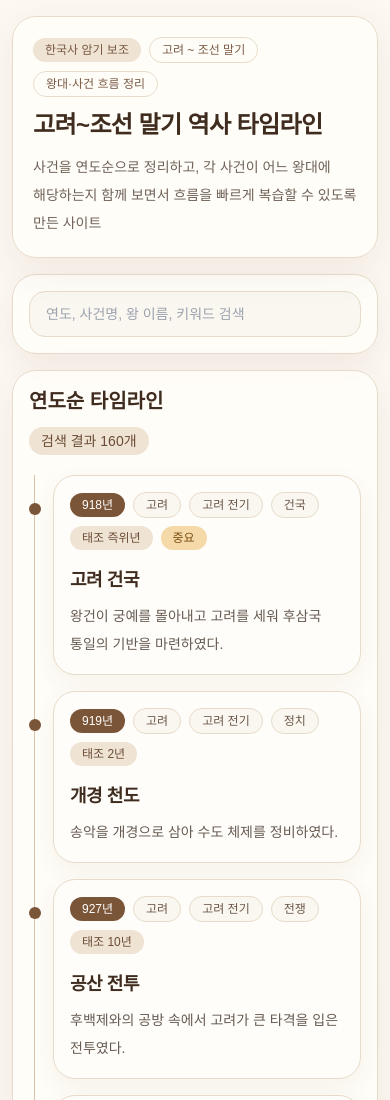
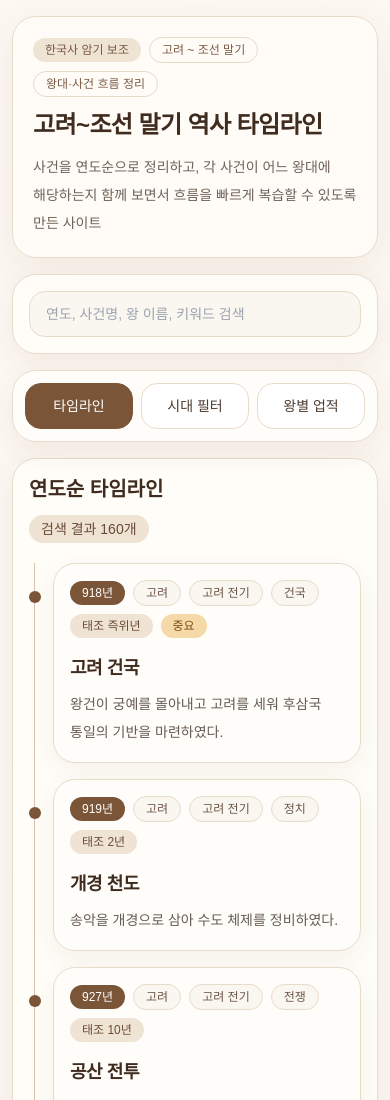
Before and after one commit to hoshinodaisuki0102/k-history-timeline, a Next.js app: page /k-history-timeline/ in a window 390 px wide. Shown: the top 1100 px of the page. Built offline with nearby package versions, Linux system fonts and the light colour scheme.

Commit message:
Update page.tsx

```diff
--- a/app/page.tsx
+++ b/app/page.tsx
@@ -12,6 +12,7 @@ export default function Page() {
   const [search, setSearch] = useState("");
   const [selectedPeriod, setSelectedPeriod] = useState("전체");
   const [importantOnly, setImportantOnly] = useState(false);
+  const [mobilePanel, setMobilePanel] = useState<"timeline" | "filter" | "kings">("timeline");
 
   const filtered = useMemo(() => {
     const q = search.trim().toLowerCase();
@@ -46,10 +47,17 @@ export default function Page() {
     });
   }, [search, selectedPeriod, importantOnly]);
 
+  const mobileTabBase =
+    "flex-1 rounded-2xl px-3 py-3 text-sm font-medium border transition";
+  const mobileTabActive =
+    "bg-[#7b5538] text-white border-[#7b5538]";
+  const mobileTabInactive =
+    "bg-white text-[#4b3a2f] border-[#e7dcc9]";
+
   return (
     <main className="min-h-screen px-3 py-4 sm:px-4 md:px-6 lg:px-8">
       <div className="mx-auto max-w-[1500px] space-y-4 md:space-y-6">
-        <section className="rounded-[24px] md:rounded-[32px] border border-[#e7dcc9] bg-[#fffdf9]/90 shadow-[0_12px_40px_rgba(95,61,38,0.08)] p-5 md:p-8 backdrop-blur-sm">
+        <section className="rounded-[24px] md:rounded-[32px] border border-[#e7dcc9] bg-[#fffdf9]/90 shadow-[0_12px_40px_rgba(95,61,38,0.08)] p-5 md:p-8">
           <div className="flex flex-col gap-3 md:gap-4">
             <div className="flex flex-wrap items-center gap-2 text-xs sm:text-sm text-[#7a5a44]">
               <span className="rounded-full bg-[#efe3d3] px-3 py-1">한국사 암기 보조</span>
@@ -62,26 +70,83 @@ export default function Page() {
                 고려~조선 말기 역사 타임라인
               </h1>
               <p className="mt-3 text-sm sm:text-base leading-7 text-[#6f6257]">
-                사건을 연도순으로 정리하고, 각 사건이 어느 왕대에 해당하는지 함께 보면서
-                흐름을 빠르게 복습할 수 있도록 만든 사이트
+                사건을 연도순으로 정리하고, 각 사건이 어느 왕대에 해당하는지 함께 보면서 흐름을 빠르게 복습할 수 있도록 만든 사이트
               </p>
             </div>
           </div>
         </section>
 
-        <div className="grid grid-cols-1 gap-4 xl:grid-cols-[260px_minmax(0,1fr)_320px] xl:gap-6">
-          <div className="order-2 xl:order-1">
+        <SearchBar value={search} onChange={setSearch} />
+
+        {/* 모바일 전용 탭 */}
+        <div className="xl:hidden sticky top-2 z-20 rounded-[24px] border border-[#e7dcc9] bg-[#fffdf9]/95 backdrop-blur p-3 shadow-[0_10px_30px_rgba(95,61,38,0.07)]">
+          <div className="flex gap-2">
+            <button
+              className={`${mobileTabBase} ${mobilePanel === "timeline" ? mobileTabActive : mobileTabInactive}`}
+              onClick={() => setMobilePanel("timeline")}
+            >
+              타임라인
+            </button>
+            <button
+              className={`${mobileTabBase} ${mobilePanel === "filter" ? mobileTabActive : mobileTabInactive}`}
+              onClick={() => setMobilePanel("filter")}
+            >
+              시대 필터
+            </button>
+            <button
+              className={`${mobileTabBase} ${mobilePanel === "kings" ? mobileTabActive : mobileTabInactive}`}
+              onClick={() => setMobilePanel("kings")}
+            >
+              왕별 업적
+            </button>
+          </div>
+        </div>
+
+        {/* 모바일 전용 패널 */}
+        <div className="xl:hidden">
+          {mobilePanel === "timeline" && (
+            <section className="space-y-4">
+              <div className="rounded-[24px] border border-[#e7dcc9] bg-[#fffdf9]/95 shadow-[0_12px_40px_rgba(95,61,38,0.08)] p-4 sm:p-5">
+                <div className="flex flex-col gap-3 sm:flex-row sm:items-center sm:justify-between">
+                  <h2 className="text-xl font-bold text-[#3f2c1f]">연도순 타임라인</h2>
+                  <span className="w-fit rounded-full bg-[#efe3d3] px-3 py-1 text-sm text-[#6b4d37]">
+                    검색 결과 {filtered.length}개
+                  </span>
+                </div>
+
+                <div className="relative mt-5 space-y-4 before:absolute before:left-[5px] before:top-0 before:h-full before:w-px before:bg-[#d8c2ab]">
+                  {filtered.map((event) => (
+                    <TimelineCard key={`${event.year}-${event.title}`} event={event} />
+                  ))}
+                </div>
+              </div>
+            </section>
+          )}
+
+          {mobilePanel === "filter" && (
             <SidebarFilter
               selectedPeriod={selectedPeriod}
               setSelectedPeriod={setSelectedPeriod}
               importantOnly={importantOnly}
               setImportantOnly={setImportantOnly}
             />
-          </div>
+          )}
 
-          <section className="order-1 xl:order-2 space-y-4">
-            <SearchBar value={search} onChange={setSearch} />
+          {mobilePanel === "kings" && (
+            <KingAchievementsSidebar selectedPeriod={selectedPeriod} />
+          )}
+        </div>
 
+        {/* PC 전용 3열 */}
+        <div className="hidden xl:grid xl:grid-cols-[260px_minmax(0,1fr)_320px] xl:gap-6">
+          <SidebarFilter
+            selectedPeriod={selectedPeriod}
+            setSelectedPeriod={setSelectedPeriod}
+            importantOnly={importantOnly}
+            setImportantOnly={setImportantOnly}
+          />
+
+          <section className="space-y-4">
             <div className="rounded-[24px] md:rounded-[32px] border border-[#e7dcc9] bg-[#fffdf9]/95 shadow-[0_12px_40px_rgba(95,61,38,0.08)] p-4 sm:p-5 md:p-6">
               <div className="flex flex-col gap-3 sm:flex-row sm:items-center sm:justify-between">
                 <h2 className="text-xl sm:text-2xl font-bold text-[#3f2c1f]">
@@ -94,18 +159,13 @@ export default function Page() {
 
               <div className="relative mt-5 space-y-4 before:absolute before:left-[5px] before:top-0 before:h-full before:w-px before:bg-[#d8c2ab] sm:before:left-[7px]">
                 {filtered.map((event) => (
-                  <TimelineCard
-                    key={`${event.year}-${event.title}`}
-                    event={event}
-                  />
+                  <TimelineCard key={`${event.year}-${event.title}`} event={event} />
                 ))}
               </div>
             </div>
           </section>
 
-          <div className="order-3">
-            <KingAchievementsSidebar selectedPeriod={selectedPeriod} />
-          </div>
+          <KingAchievementsSidebar selectedPeriod={selectedPeriod} />
         </div>
       </div>
     </main>
```
